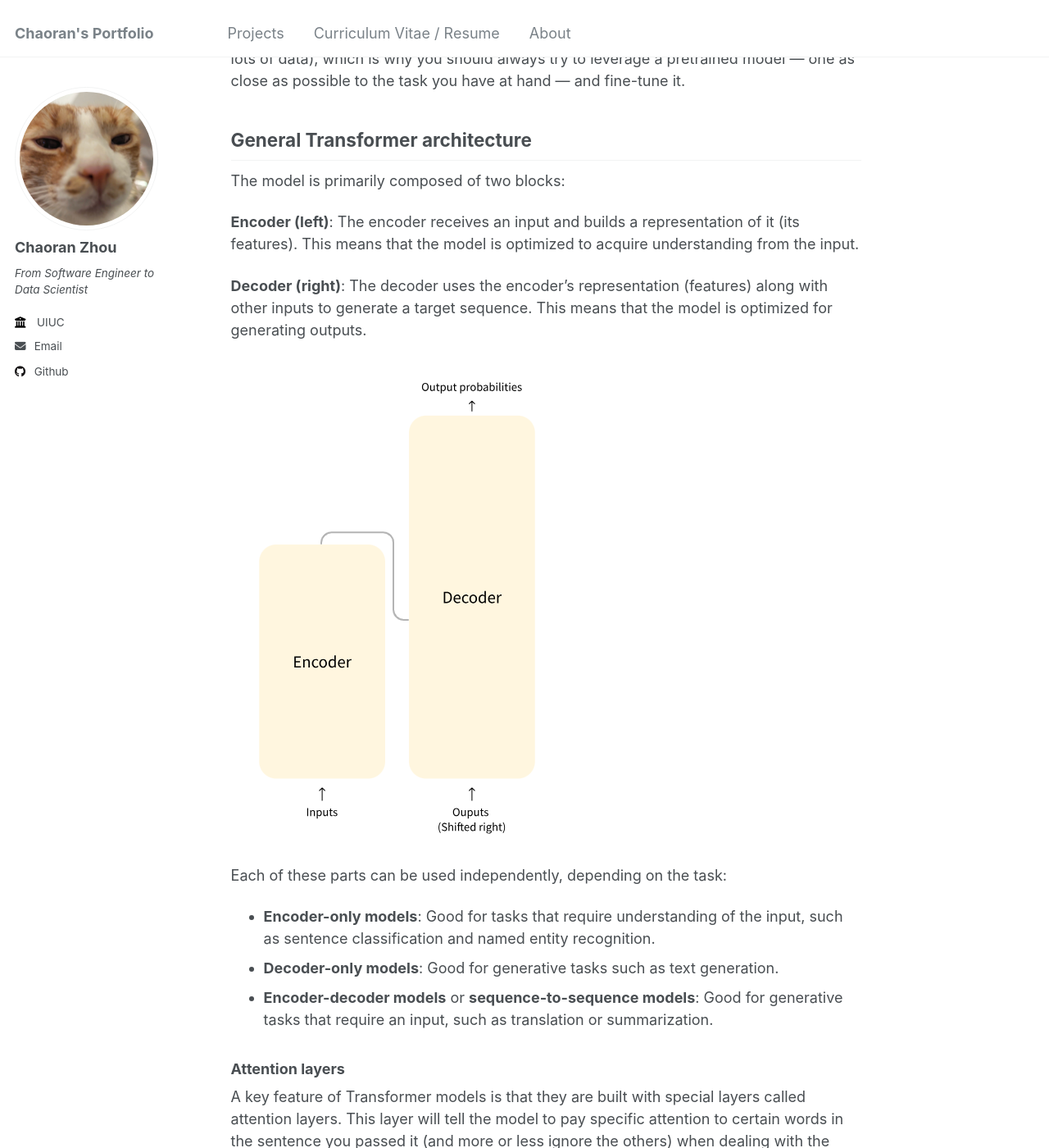
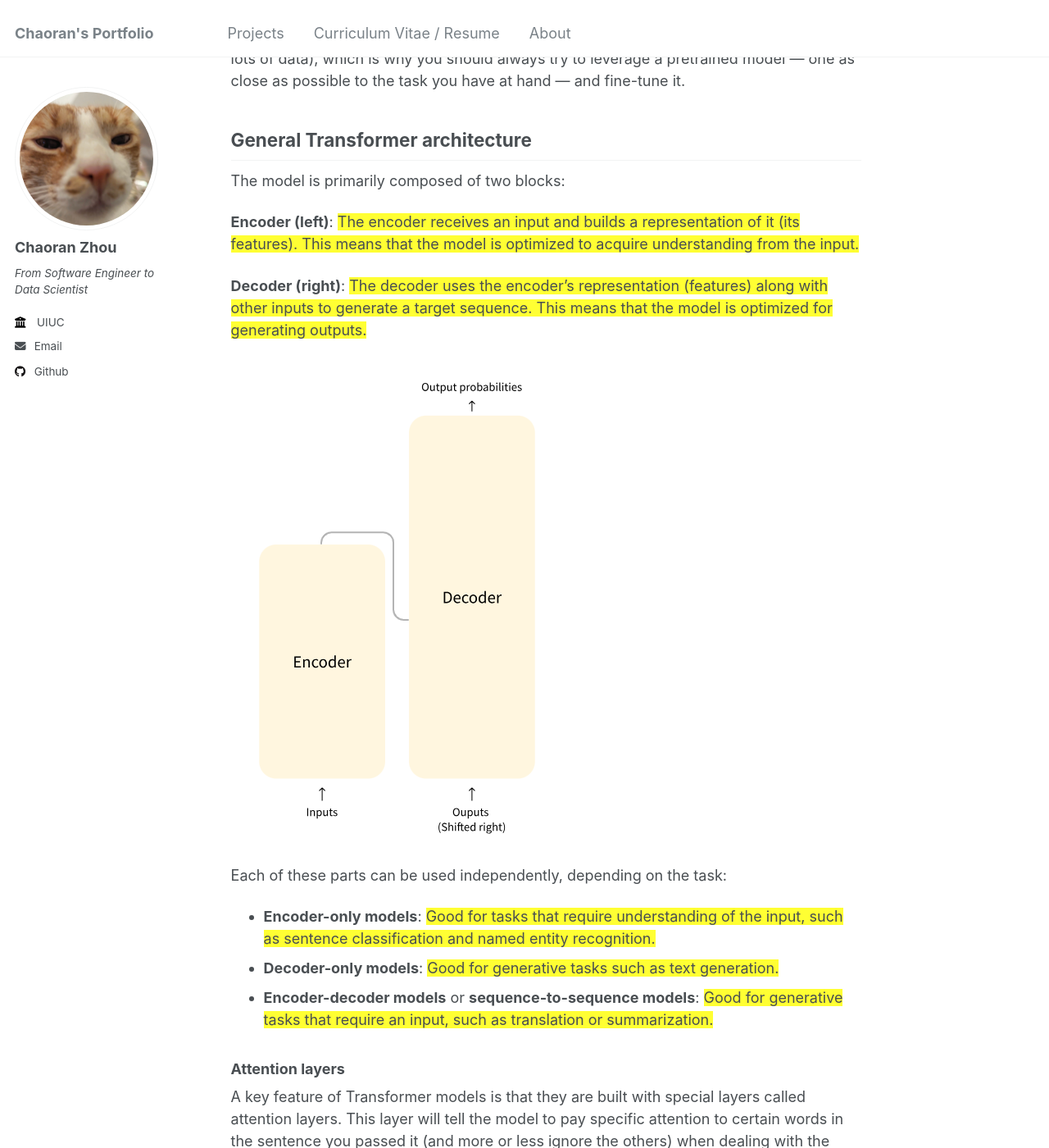
Before and after one commit to ranranrunforit/ranranrunforit.github.io, a Jekyll site: the page built from _projects/project-15.md, in a window 1280 px wide and 1400 px high, scrolled down 13427 px. Shown: the whole window at 82% size. Built offline with Jekyll 4.4.1, drawn with Linux system fonts in a browser that asks for light colours.

Commit message:
Update project-15.md

```diff
--- a/_projects/project-15.md
+++ b/_projects/project-15.md
@@ -408,17 +408,17 @@
 
 The model is primarily composed of two blocks:
 
-**Encoder (left)**: The encoder receives an input and builds a representation of it (its features). This means that the model is optimized to acquire understanding from the input.
+**Encoder (left)**: <span style="background-color: #FFFF33;">The encoder receives an input and builds a representation of it (its features). This means that the model is optimized to acquire understanding from the input.</span>
 
-**Decoder (right)**: The decoder uses the encoder’s representation (features) along with other inputs to generate a target sequence. This means that the model is optimized for generating outputs.
+**Decoder (right)**: <span style="background-color: #FFFF33;">The decoder uses the encoder’s representation (features) along with other inputs to generate a target sequence. This means that the model is optimized for generating outputs.</span>
 
  ![Encoder-Decoder](/images/Encoder-Decoder.png)
 
 Each of these parts can be used independently, depending on the task:
 
-- **Encoder-only models**: Good for tasks that require understanding of the input, such as sentence classification and named entity recognition.
-- **Decoder-only models**: Good for generative tasks such as text generation.
-- **Encoder-decoder models** or **sequence-to-sequence models**: Good for generative tasks that require an input, such as translation or summarization.
+- **Encoder-only models**: <span style="background-color: #FFFF33;">Good for tasks that require understanding of the input, such as sentence classification and named entity recognition.</span>
+- **Decoder-only models**:  <span style="background-color: #FFFF33;">Good for generative tasks such as text generation.</span>
+- **Encoder-decoder models** or **sequence-to-sequence models**:  <span style="background-color: #FFFF33;">Good for generative tasks that require an input, such as translation or summarization.</span>
 
 
 ### Attention layers
```
